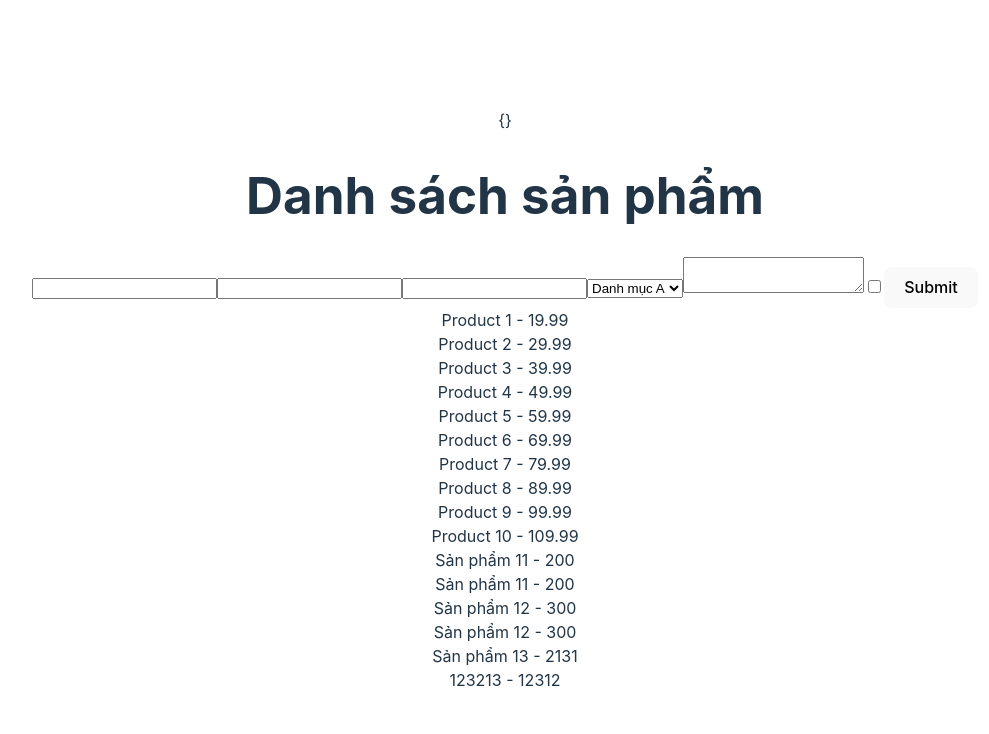
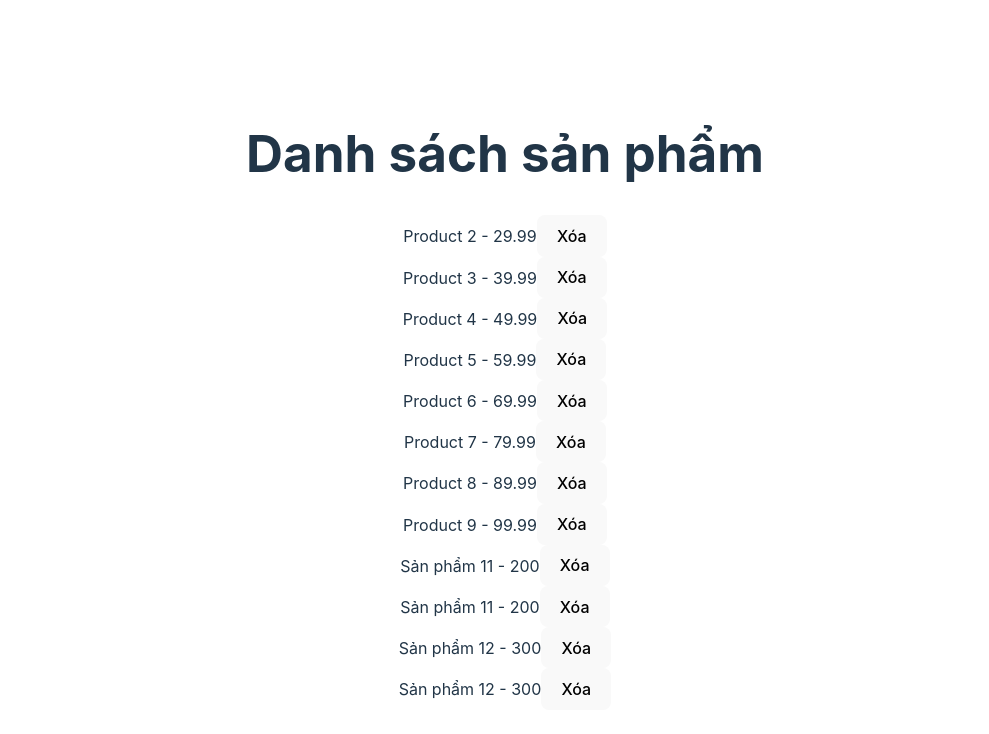
Before and after one commit to datlt2306/FPL-WEB209, a React (Vite) app: page /products in a window 1280 px wide. Shown: the top 734 px of the page, without its empty margins (135-1124 px from the left). Built offline with nearby package versions, Linux system fonts and the light colour scheme; data requests are answered from the project's data file.

Commit message:
WD18401 - Buổi 5

```diff
--- a/db.json
+++ b/db.json
@@ -1,14 +1,5 @@
 {
   "products": [
-    {
-      "id": 1,
-      "name": "Product 1",
-      "price": 19.99,
-      "pictureUrl": "http://example.com/product1.jpg",
-      "description": "Description for product 1",
-      "available": true,
-      "createdAt": "2023-10-01T10:00:00Z"
-    },
     {
       "id": 2,
       "name": "Product 2",
@@ -82,15 +73,6 @@
       "createdAt": "2023-10-09T10:00:00Z"
     },
     {
-      "id": 10,
-      "name": "Product 10",
-      "price": 109.99,
-      "pictureUrl": "http://example.com/product10.jpg",
-      "description": "Description for product 10",
-      "available": true,
-      "createdAt": "2023-10-10T10:00:00Z"
-    },
-    {
       "name": "Sản phẩm 11",
       "price": "200",
       "pictureUrl": "Hình ảnh",
@@ -117,16 +99,6 @@
       "name": "Sản phẩm 12",
       "price": "300",
       "id": 14
-    },
-    {
-      "name": "Sản phẩm 13",
-      "price": "2131",
-      "id": 15
-    },
-    {
-      "name": "123213",
-      "price": "12312",
-      "id": 16
     }
   ],
   "users": []
--- a/package.json
+++ b/package.json
@@ -11,9 +11,11 @@
         "preview": "vite preview"
     },
     "dependencies": {
+        "@tanstack/react-query": "^5.56.2",
         "axios": "^1.7.7",
         "react": "^18.3.1",
-        "react-dom": "^18.3.1"
+        "react-dom": "^18.3.1",
+        "react-router-dom": "^6.26.2"
     },
     "devDependencies": {
         "@eslint/js": "^9.9.0",
--- a/src/App.jsx
+++ b/src/App.jsx
@@ -1,56 +1,87 @@
 import { useEffect, useState } from "react";
 import "./App.css";
 import axios from "axios";
+import { Route, Routes } from "react-router-dom";
+import ProductList from "./components/ProductList";
+import { useQuery } from "@tanstack/react-query";
 
 function App() {
-    // 1. Khai báo state
-    // 2. xây dựng JSX hiển thị giao diện
-    // 3. Sử dụng useEffect (hook) để gọi API
-    // 3.1 Gọi API lấy dữ liệu ( async/await - fetch/axios)
-    // 3.2 Cập nhật state
-
-    const [products, setProducts] = useState([]);
-    const [product, setProduct] = useState({});
-    useEffect(() => {
-        (async () => {
-            const { data } = await axios.get(`http://localhost:3000/products`);
-            setProducts(data);
-        })();
-    }, []);
     /**
-     * Đồng bộ là gì? chạy từng bước 1, bước nào chạy xong thì mới chạy bước tiếp theo
-     * Bất đồng bộ là gì? chạy cùng 1 lúc nhiều bước
-     * Xử lý bất đồng bộ: chuyển bất đồng bộ thành đồng bộ
+     * cài đặt:
+     * 1. npm i @tanstack/react-query
+     * 2. import QueryClientProvider client={queryClient} ở main.js
+     * 3.
      */
 
-    /*
-        useEffect(callBack, deps) => là một hook của react dùng để thực thi các side effect
-        - trường hợp 1: useEffect(callBack) => sẽ thực thi callBack mỗi khi component được render
-        - trường hợp 2: useEffect(callBack, []) => sẽ thực thi callBack một lần duy nhất sau khi component được render
-        - trường hợp 3: useEffect(callBack, [deps]) => sẽ thực thi callBack mỗi khi deps thay đổi
-    */
+    // const [products, setProducts] = useState([]);
+    // const [product, setProduct] = useState({});
+    // const [loading, setLoading] = useState(false);
+    // const [error, setError] = useState(null);
+    // // useEffect(() => {
+    //     (async () => {
+    //         try {
+    //             setLoading(true);
+    //             const response = await axios.get(`http://localhost:3000/products`);
+    //             if (response.status !== 200) {
+    //                 throw new Error("Có lỗi xảy ra");
+    //             }
+    //             setProducts(response.data);
+    //         } catch (error) {
+    //             setError(error);
+    //         } finally {
+    //             setLoading(false);
+    //         }
+    //     })();
+    // }, []);
 
+    const { data, isLoading, isError, error } = useQuery({
+        queryKey: ["products"],
+        queryFn: async () => {
+            const { data } = await axios.get(`http://localhost:3000/products`);
+            return data;
+        },
+    });
     const onHandleSubmit = async (e) => {
-        e.preventDefault();
-        try {
-            const response = await axios.post(`http://localhost:3000/products`, product);
-            if (response.status !== 201) {
-                throw new Error("Có lỗi xảy ra");
-            }
-            console.log(`Thêm sản phẩm thành công`);
-            setProducts([...products, response.data]);
-        } catch (error) {
-            throw new Error(error);
-        }
+        // e.preventDefault();
+        // try {
+        //     const response = await axios.post(`http://localhost:3000/products`, product);
+        //     if (response.status !== 201) {
+        //         throw new Error("Có lỗi xảy ra");
+        //     }
+        //     console.log(`Thêm sản phẩm thành công`);
+        //     setProducts([...products, response.data]);
+        // } catch (error) {
+        //     throw new Error(error);
+        // }
     };
     const onHandleChange = (e) => {
-        const { name, value, type, checked } = e.target;
-        setProduct({ ...product, [name]: type === "checkbox" ? checked : value });
+        // const { name, value, type, checked } = e.target;
+        // setProduct({ ...product, [name]: type === "checkbox" ? checked : value });
     };
+    // const onRemove = async (id) => {
+    //     try {
+    //         setLoading(true);
+    //         const response = await axios.delete(`http://localhost:3000/products/${id}`);
+    //         if (response.status !== 200) {
+    //             throw new Error("Có lỗi xảy ra");
+    //         }
+    //         setProducts(products.filter((product) => product.id !== id));
+    //         alert("Xóa sản phẩm thành công");
+    //     } catch (error) {
+    //         setError(error);
+    //     } finally {
+    //         setLoading(false);
+    //     }
+    // };
+    if (isLoading) return <p>Loading...</p>;
+    if (isError) return <p>{error.message}</p>;
     return (
         <>
-            {JSON.stringify(product)}
-            <h1>Danh sách sản phẩm</h1>
+            <Routes>
+                <Route path="/" element={<h1>Home page</h1>} />
+                <Route
+                    path="/add"
+                    element={
                         <form onSubmit={onHandleSubmit}>
                             <input type="text" name="name" onChange={onHandleChange} />
                             <input type="number" name="price" onChange={onHandleChange} />
@@ -63,11 +94,10 @@ function App() {
                             <input type="checkbox" name="available" onChange={onHandleChange} />
                             <button>Submit</button>
                         </form>
-            {products.map((product) => (
-                <div key={product.id}>
-                    {product.name} - {product.price}
-                </div>
-            ))}
+                    }
+                />
+                <Route path="/products" element={<ProductList products={data} />} />
+            </Routes>
         </>
     );
 }
--- /dev/null
+++ b/src/components/ProductList.jsx
@@ -0,0 +1,17 @@
+/* eslint-disable react/prop-types */
+// eslint-disable-next-line react/prop-types
+const ProductList = ({ products, onRemove }) => {
+    return (
+        <div>
+            <h1>Danh sách sản phẩm</h1>
+            {products.map((product) => (
+                <div key={product.id}>
+                    {product.name} - {product.price}
+                    <button onClick={() => onRemove(product.id)}>Xóa</button>
+                </div>
+            ))}
+        </div>
+    );
+};
+
+export default ProductList;
--- a/src/main.jsx
+++ b/src/main.jsx
@@ -1,10 +1,15 @@
-import { StrictMode } from 'react'
-import { createRoot } from 'react-dom/client'
-import App from './App.jsx'
-import './index.css'
+import { QueryClient, QueryClientProvider } from "@tanstack/react-query";
+import { createRoot } from "react-dom/client";
+import { BrowserRouter } from "react-router-dom";
+import App from "./App.jsx";
+import "./index.css";
+// Create a client
+const queryClient = new QueryClient();
 
-createRoot(document.getElementById('root')).render(
-  <StrictMode>
-    <App />
-  </StrictMode>,
-)
+createRoot(document.getElementById("root")).render(
+    <QueryClientProvider client={queryClient}>
+        <BrowserRouter>
+            <App />
+        </BrowserRouter>
+    </QueryClientProvider>
+);
```
Also changed, not shown: 1 other file (tests, documents, lock files or other folders). Lines whose indentation alone changed are shown as unchanged.
